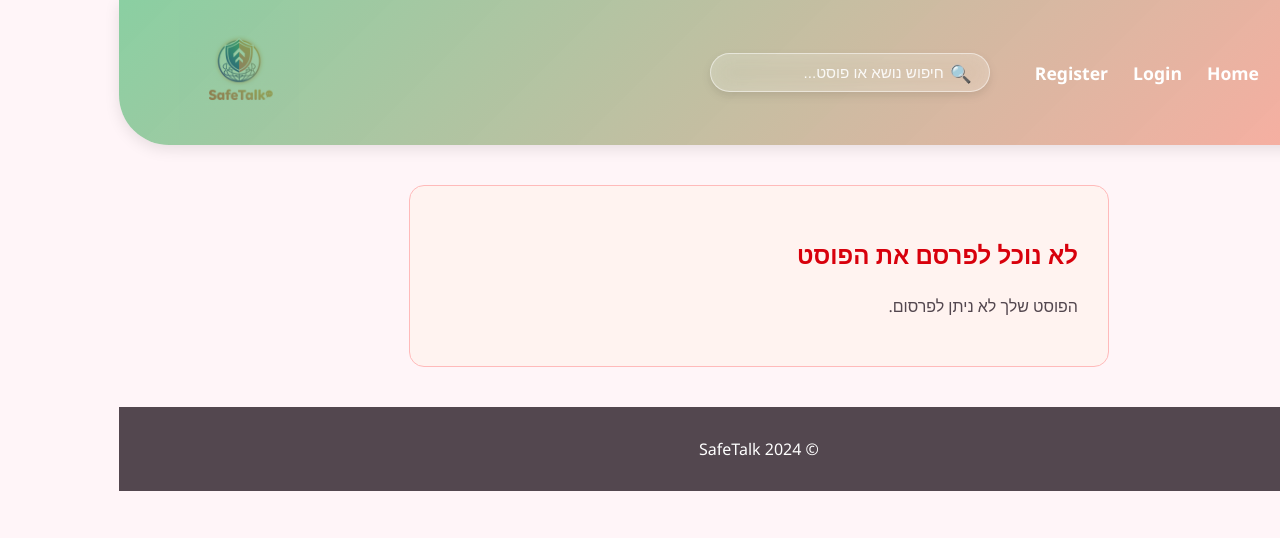
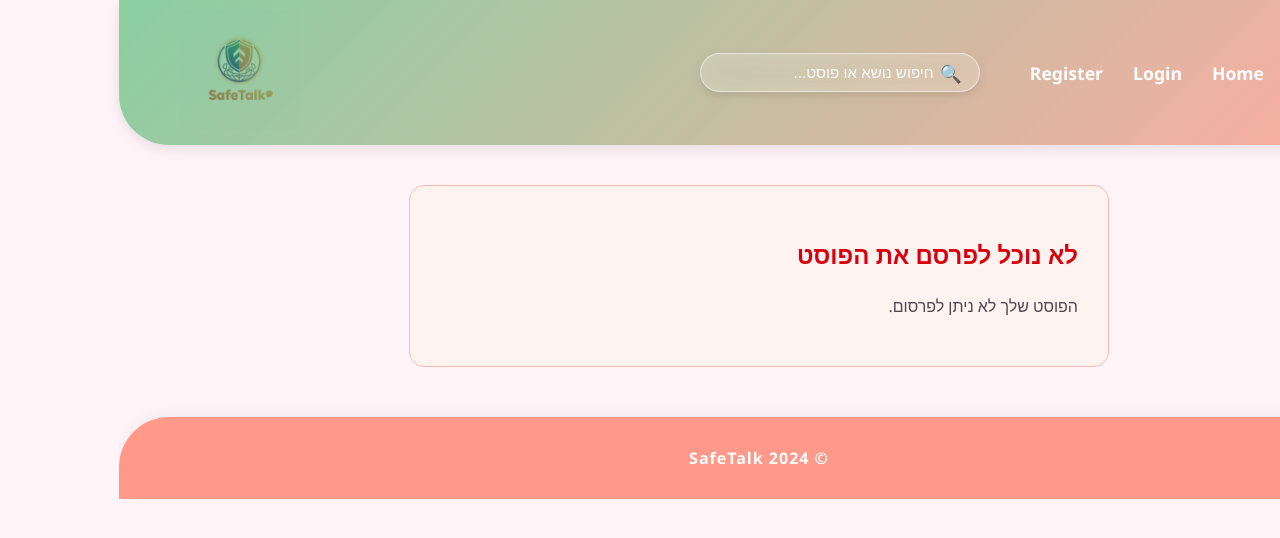
Before and after one commit to YochevedPhilip/safe-web-forum, a React (Vite) app in the folder client/: page /error in a window 1280 px wide. Shown: the top 538 px of the page. Built offline with nearby package versions, Linux system fonts and the light colour scheme; no server answers.

Commit message:
שמירת העיצוב של הפוסטים והסדר בתפריט

```diff
--- a/client/src/App.jsx
+++ b/client/src/App.jsx
@@ -3,12 +3,16 @@ import { BrowserRouter, Routes, Route, Link } from 'react-router-dom';
 import Home from './pages/HomePageDemo/HomePageDemo.jsx';
 import Login from './pages/LoginPage';
 import Register from './pages/RegisterPage';
-import styles from './styles/App.module.css';
 import TopicPage from './pages/TopicPage/TopicPage.jsx';
 import CreatePost from './pages/CreatePost/CreatePost.jsx';
 import PostPublished from './pages/CreatePost/PostPublished/PostPublished.jsx';
 import ErrorPost from './pages/CreatePost/PostPublished/ErrorPost.jsx';
 import logo from './assets/logo.png';
+
+// ייבוא שני סוגי העיצוב
+import styles from './styles/App.module.css'; // לעיצוב ה-Header וה-Main
+import './styles/global.css';                // לעיצוב הפוטר והחיפוש
+
 function App() {
   const [searchQuery, setSearchQuery] = useState("");
   const username = localStorage.getItem("username") || "User";
@@ -16,50 +20,39 @@ function App() {
   return (
     <BrowserRouter>
       <div className="app">
+        {/* Header משתמש ב-CSS Module */}
         <header className={styles.appHeader}>
-          {/* לוגו בצד אחד */}
           <div className={styles.headerRight}>
             <Link to="/">
               <img src={logo} alt="SafeTalk" className={styles.appLogo} />
             </Link>
           </div>
 
-          {/* תפריט ואווטאר בצד השני */}
-          <nav className={styles.appNav} style={{ display: 'flex', alignItems: 'center', gap: '25px' }}>
-          <div className={styles.avatar} title={username} style={{
-              width: '45px',
-              height: '45px',
-              borderRadius: '50%',
-              backgroundColor: '#5fb3c1', // כחול שמיים עדין וקלאסי
-              color: 'white',
-              display: 'grid',
-              placeItems: 'center',
-              fontWeight: 'bold',
-              fontSize: '1.2rem',
-              boxShadow: '0 2px 8px rgba(0,0,0,0.1)',
-              marginLeft: '10px',
-              cursor: 'pointer',
-              border: '2px solid white' // מסגרת לבנה עדינה להבלטה
-            }}>
+          <nav className={styles.appNav}>
+            {/* אווטאר - עיצוב Module */}
+            <div className={styles.avatar} title={username}>
               {username.charAt(0).toUpperCase()}
             </div>
+
             <Link to="/" className={styles.appLink}>Home</Link>
             <Link to="/login" className={styles.appLink}>Login</Link>
             <Link to="/register" className={styles.appLink}>Register</Link>
+
+            {/* החיפוש - משתמש ב-Global CSS */}
             <div className="searchContainer">
               <input
                 type="text"
                 placeholder="חיפוש נושא או פוסט..."
                 className="searchField"
-     value={searchQuery}              // שורה להוספה
-     onChange={(e) => setSearchQuery(e.target.value)} // שורה להוספה
+                value={searchQuery}
+                onChange={(e) => setSearchQuery(e.target.value)}
               />
               <span className="searchButtonIcon">🔍</span>
             </div>
-            {/* אווטאר בצבע כחול פסטל קלאסי */}
           </nav>
         </header>
 
+        {/* Main - משתמש ב-Module */}
         <main className={styles.main}>
           <Routes>
             <Route path="/" element={<Home searchQuery={searchQuery} />} />
@@ -72,7 +65,8 @@ function App() {
           </Routes>
         </main>
 
-        <footer className={styles.footer}>
+        {/* Footer - משתמש ב-Global CSS (כדי שיהיה ורוד!) */}
+        <footer className="footer">
           <p>&copy; 2024 SafeTalk</p>
         </footer>
       </div>
--- a/client/src/styles/global.css
+++ b/client/src/styles/global.css
@@ -147,11 +147,22 @@ a {
 
 /* --- Footer --- */
 .footer {
-  padding: 20px;
-  background-color: var(--luxury-dark);
+  padding: 30px 20px;
+  /* שימוש במשתנה הוורוד-אפרסק שהגדרת ב-root */
+  background-color: var(--peach-soft);
   color: white;
   text-align: center;
   margin-top: 50px;
+  width: 100%;
+  /* הוספת קימור למעלה כדי שיתאים לסגנון של ה-Header */
+  border-radius: 50px 50px 0 0;
+  box-shadow: 0 -4px 15px rgba(0,0,0,0.05);
+}
+
+.footer p {
+  margin: 0;
+  font-weight: 600;
+  letter-spacing: 1px;
 }
 /* מכולת החיפוש */
 .searchContainer {
```
Lines whose indentation alone changed are shown as unchanged.
